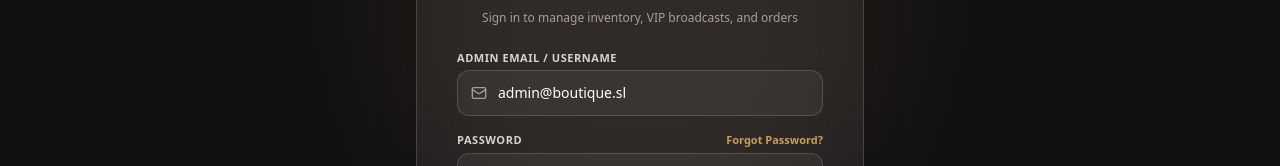
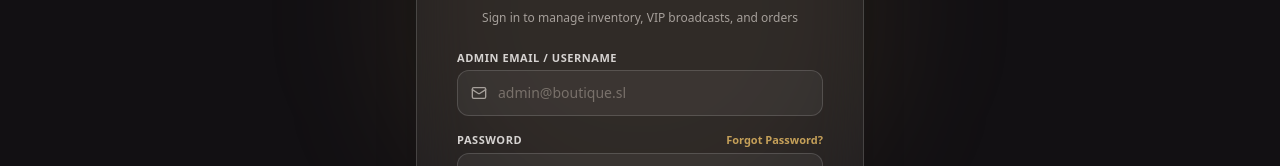
Before and after one commit to Philip1037/E-Comas, a Next.js app: page /admin/login in a window 1280 px wide. Shown: the part 260-426 px from the top of the page. Built offline with nearby package versions, Linux system fonts and the light colour scheme.

Commit message:
Fix admin login security: do not auto-fill username or password on sign out

```diff
--- a/app/admin/login/page.tsx
+++ b/app/admin/login/page.tsx
@@ -25,10 +25,9 @@ export default function AdminLoginPage() {
 
   useEffect(() => {
     const settings = getStoredSettings();
-    setEmail(settings.admin_username || 'admin@boutique.sl');
-    setPassword(settings.admin_password || 'admin123');
     setRecoveryEmail(settings.admin_recovery_email || 'philipbangura1037@gmail.com');
   }, []);
+
 
 
   const handleLogin = (e: React.FormEvent) => {
```
